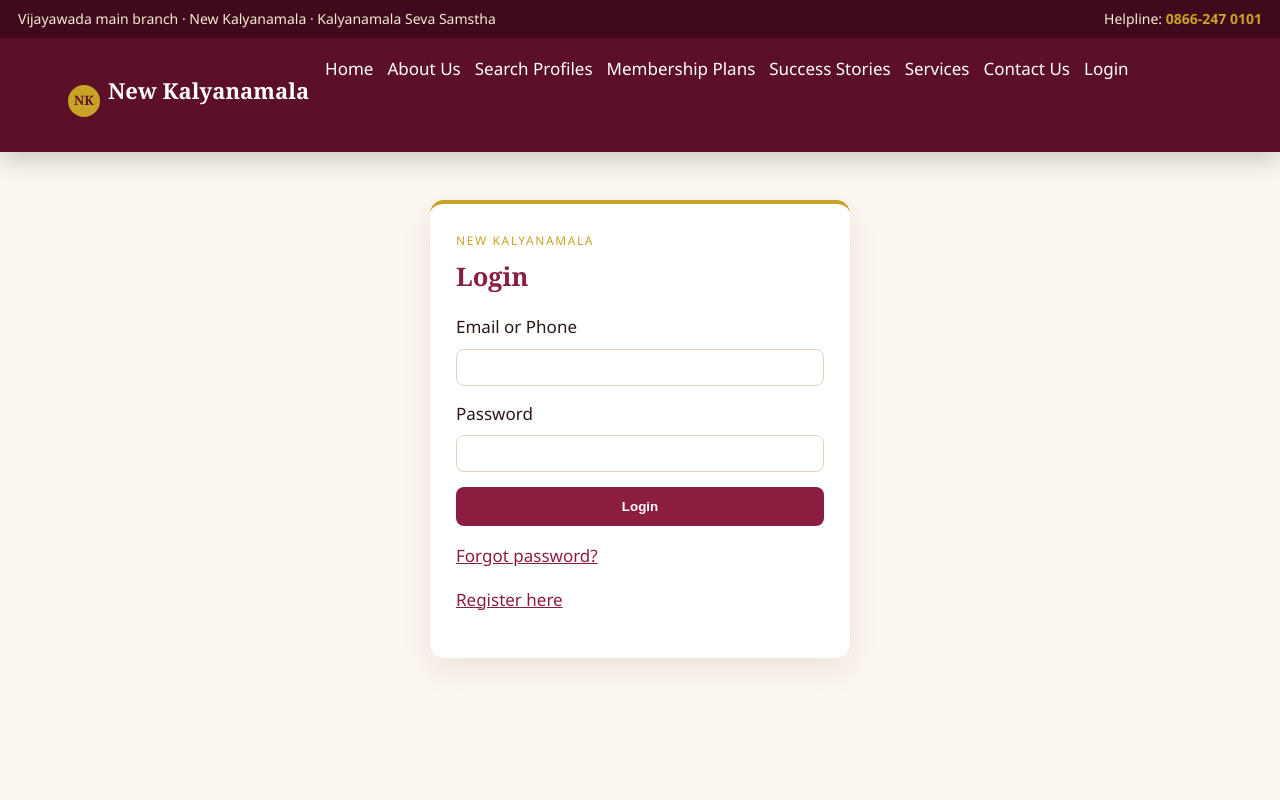
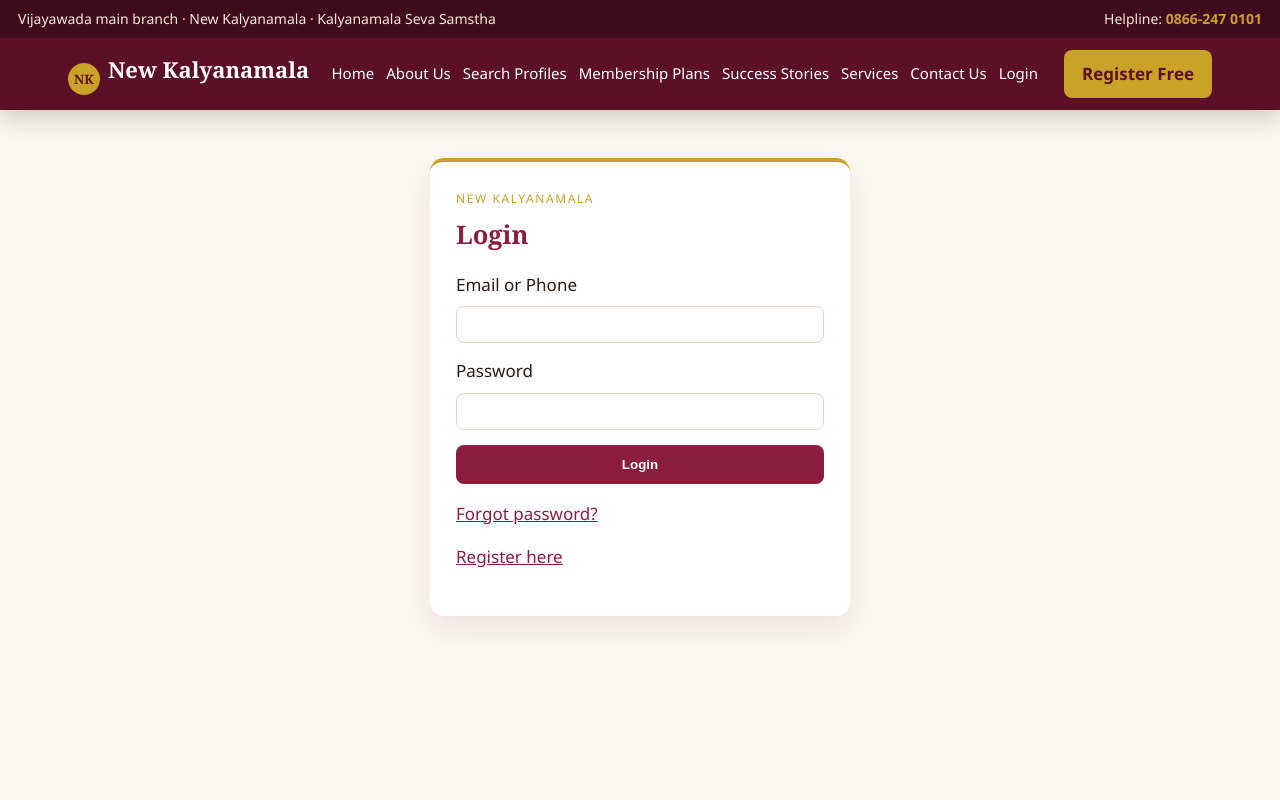
Before and after one commit to prabhukanthb/kalyanamala, a React (Create React App) app in the folder kalyanamala-frontend/: page /login in a window 1280 px wide. Shown: the top 800 px of the page. Built offline with nearby package versions, Linux system fonts and the light colour scheme; no server answers.

Commit message:
Keep Register Free pinned in the header on desktop
Move the gold CTA out of the wrapping nav so it stays visible next to Login on wide screens.

Co-authored-by: prabhukanthb <prabhukanthb@users.noreply.github.com>

```diff
--- a/kalyanamala-frontend/src/components/SiteHeader.js
+++ b/kalyanamala-frontend/src/components/SiteHeader.js
@@ -50,14 +50,6 @@ const SiteHeader = () => {
           <span className="site-mark" aria-hidden="true">NK</span>
           {BRAND}
         </Link>
-        <div className="header-cta">
-          {!isAuthenticated && (
-            <Link to="/register" className="btn-gold" onClick={() => setOpen(false)}>Register Free</Link>
-          )}
-          <button type="button" className="menu-toggle" onClick={() => setOpen((v) => !v)} aria-expanded={open}>
-            {open ? 'Close' : 'Menu'}
-          </button>
-        </div>
         <nav className={open ? 'site-nav open' : 'site-nav'} aria-label="Main">
           {NAV.map((item) => (
             item.hash ? (
@@ -68,7 +60,7 @@ const SiteHeader = () => {
               <Link key={item.label} to={item.to} onClick={() => setOpen(false)}>{item.label}</Link>
             )
           ))}
-          {isAuthenticated ? (
+          {isAuthenticated && (
             <>
               <Link to="/profile" onClick={() => setOpen(false)}>My Profile</Link>
               {(user?.role === 'admin' || user?.role === 'subadmin') && (
@@ -77,13 +69,19 @@ const SiteHeader = () => {
               <span>Hi, {user?.firstName}</span>
               <button type="button" className="btn-ghost" onClick={handleLogout}>Logout</button>
             </>
-          ) : (
-            <>
-              <Link to="/login" onClick={() => setOpen(false)}>Login</Link>
-              <Link to="/register" className="btn-gold" onClick={() => setOpen(false)}>Register Free</Link>
-            </>
+          )}
+          {!isAuthenticated && (
+            <Link to="/login" className="nav-login" onClick={() => setOpen(false)}>Login</Link>
           )}
         </nav>
+        <div className="header-cta">
+          {!isAuthenticated && (
+            <Link to="/register" className="btn-gold" onClick={() => setOpen(false)}>Register Free</Link>
+          )}
+          <button type="button" className="menu-toggle" onClick={() => setOpen((v) => !v)} aria-expanded={open}>
+            {open ? 'Close' : 'Menu'}
+          </button>
+        </div>
       </div>
     </header>
   );
--- a/kalyanamala-frontend/src/site.css
+++ b/kalyanamala-frontend/src/site.css
@@ -93,18 +93,25 @@
 }
 
 .header-cta {
-  display: none;
-  margin-left: auto;
+  display: flex;
+  margin-left: 10px;
   align-items: center;
   gap: 8px;
+  flex-shrink: 0;
+}
+
+.header-cta .btn-gold {
+  white-space: nowrap;
 }
 
 .site-nav {
   display: flex;
   flex-wrap: wrap;
-  gap: 4px 14px;
+  gap: 4px 12px;
   align-items: center;
+  justify-content: flex-end;
   margin-left: auto;
+  font-size: 15px;
 }
 
 .site-nav a,
@@ -543,16 +550,16 @@
     grid-template-columns: 1fr 1fr;
   }
 
-  .header-cta {
-    display: flex;
+  .nav-login {
+    display: none;
   }
 
   .menu-toggle {
     display: inline-flex;
   }
 
-  .site-nav .btn-gold {
-    display: none;
+  .site-nav.open .nav-login {
+    display: inline;
   }
 
   .site-nav {
```
